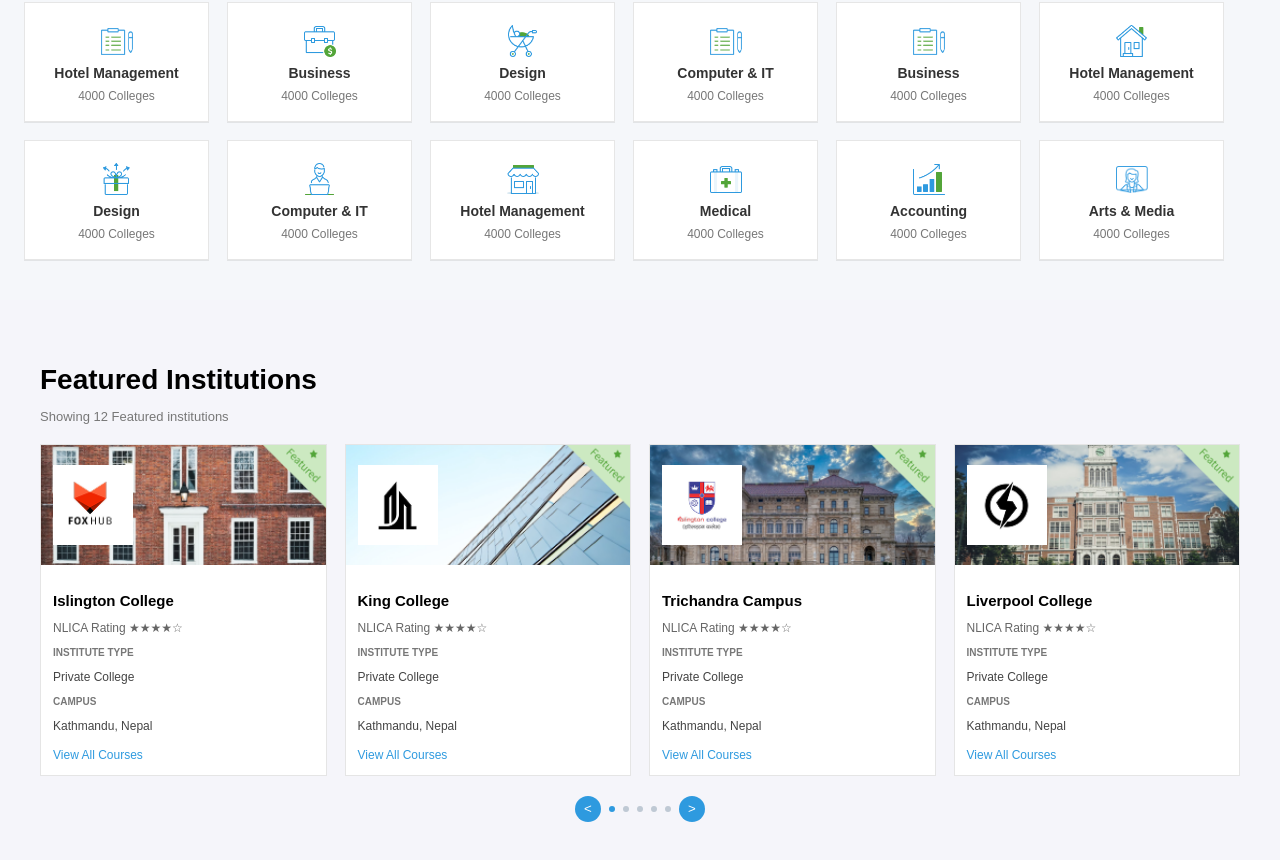
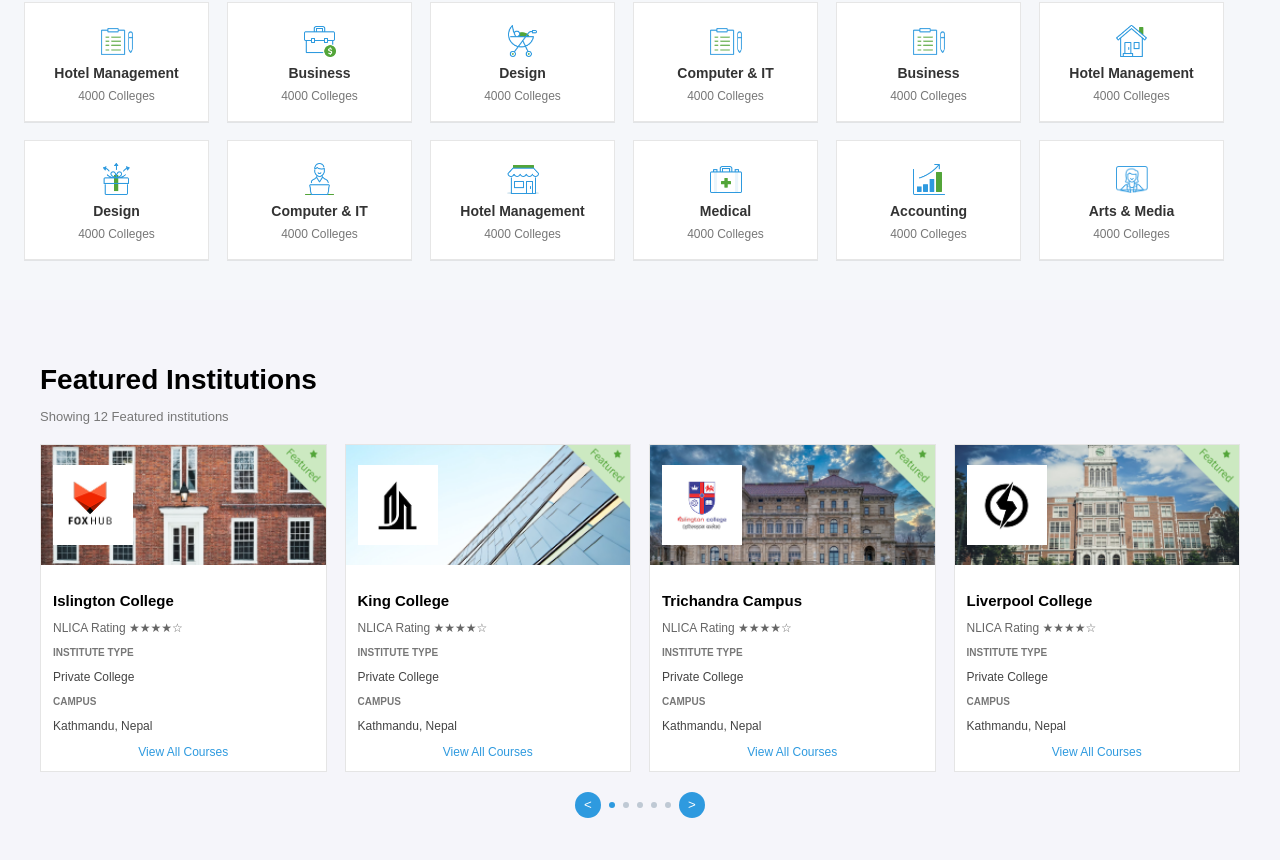
Before and after one commit to bibashmanjusubedi/schoolbharna-ui, a React (Vite) app: page / in a window 1280 px wide. Shown: the part 820-1680 px from the top of the page. Built offline with nearby package versions, Linux system fonts and the light colour scheme.

Commit message:
fix: View All Courses in Instititions Card Centered

```diff
--- a/src/components/layout/FeaturedInstitutions.css
+++ b/src/components/layout/FeaturedInstitutions.css
@@ -84,6 +84,8 @@
 
 
 .institution-body a{
+    display:block;
+    text-align: center;
     font-size: 12px;
     color:#2e9adf;
     text-decoration: none;
```
